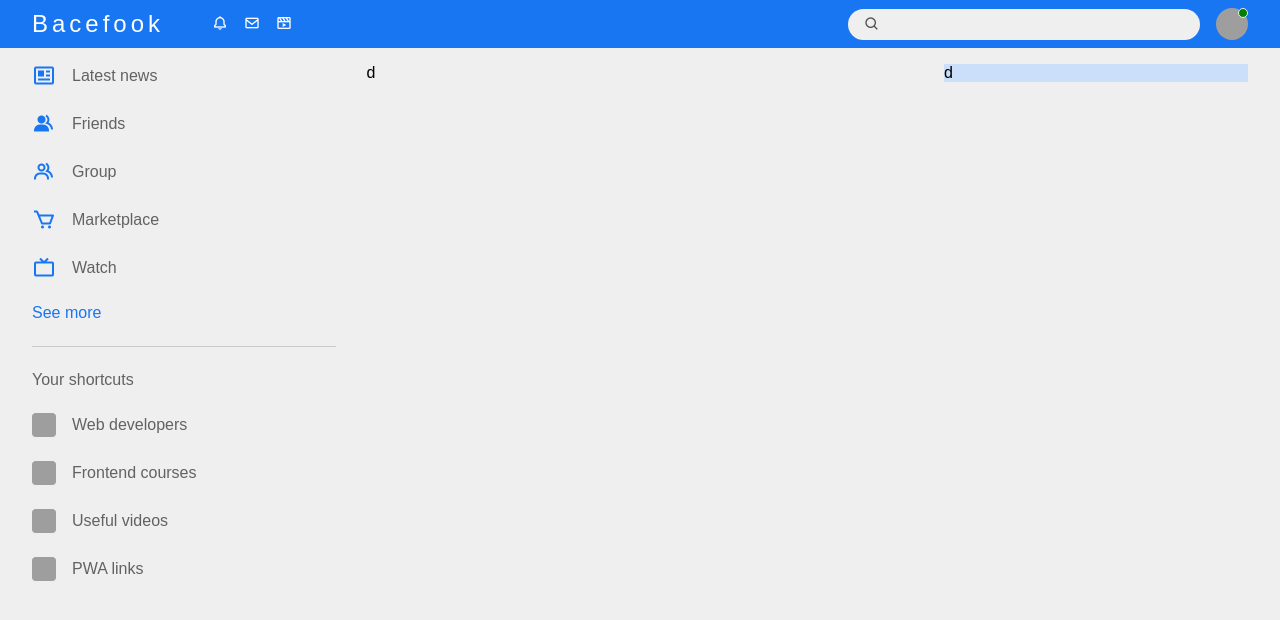
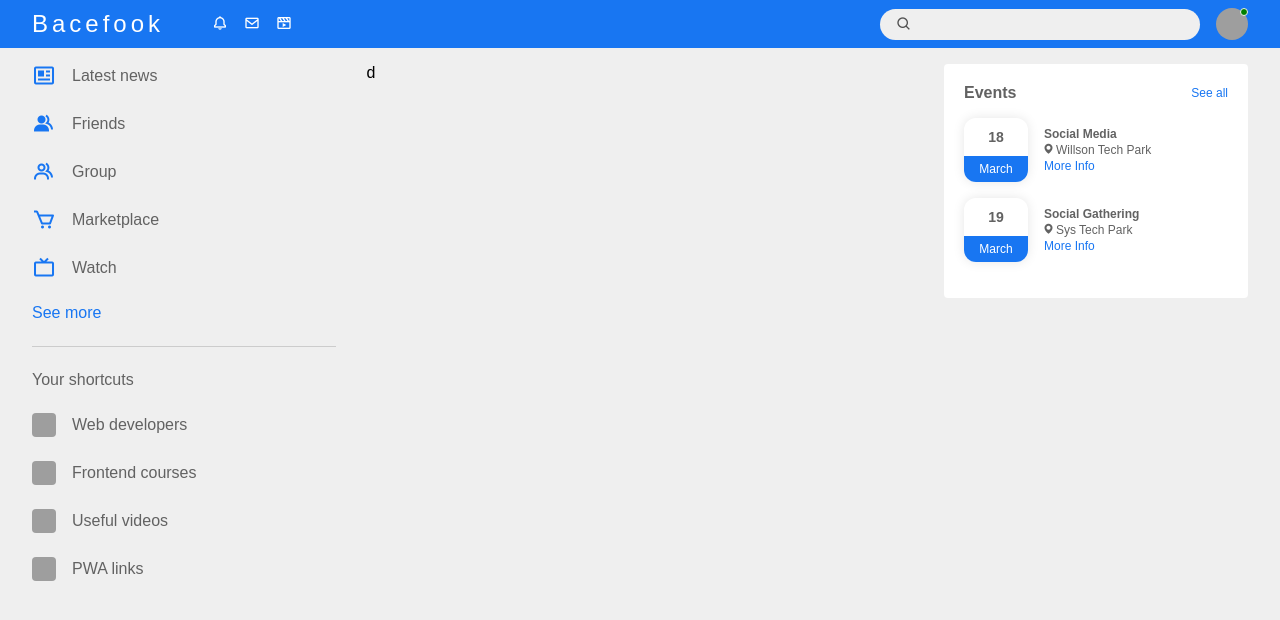
Before and after one commit to xdevtomix/desktop-fb-clone, a React (Vite) app: page / in a window 1280 px wide. Shown: the top 620 px of the page. Built offline with nearby package versions, Linux system fonts and the light colour scheme; grey boxes are pictures that could not be loaded.

Commit message:
right sidebar work 2

```diff
--- a/src/components/RightSidebar.jsx
+++ b/src/components/RightSidebar.jsx
@@ -2,7 +2,40 @@ import styled from "styled-components";
 
 export default function RightSidebar() {
     return (
-        <Container data-component="right-sidebar">d</Container>
+        <Container data-component="right-sidebar">
+
+            <EventsContainer>
+                <EventsHeader>
+                    <EventsTitle>Events</EventsTitle>
+                    <EventsSeeAll>See all</EventsSeeAll>
+                </EventsHeader>
+                <EventsBody>
+                    <Event>
+                        <EventLeftColumn>
+                            <h3>18</h3>
+                            <div>March</div>
+                        </EventLeftColumn>
+                        <EventRightColumn>
+                            <h4>Social Media</h4>
+                            <p><i className="bx bxs-map"></i>Willson Tech Park</p>
+                            <a>More Info</a>
+                        </EventRightColumn>
+                    </Event>
+                    <Event>
+                        <EventLeftColumn>
+                            <h3>19</h3>
+                            <div>March</div>
+                        </EventLeftColumn>
+                        <EventRightColumn>
+                            <h4>Social Gathering</h4>
+                            <p><i className="bx bxs-map"></i>Sys Tech Park</p>
+                            <a>More Info</a>
+                        </EventRightColumn>
+                    </Event>
+                </EventsBody>
+            </EventsContainer>
+
+        </Container>
     );
 }
 
@@ -11,5 +44,94 @@ const Container = styled.div`
     position: sticky;
     align-self: flex-start;
     top: 4rem;
-    background-color: #cbdffa;
+    background-color: #fff;
+    padding: 1.25rem;
+    border-radius: 0.25rem;
+    color: #626262;
 `;
+
+const EventsContainer = styled.div``;
+
+const EventsHeader = styled.div`
+    display: flex;
+    align-items: center;
+    justify-content: space-between;
+    margin-bottom: 1rem;
+`;
+
+const EventsTitle = styled.h4`
+    font-size: 1rem;
+    font-weight: 600;
+`;
+
+const EventsSeeAll = styled.span`
+    text-decoration: none;
+    color: #1876f2;
+    font-size: 0.75rem;
+`;
+
+const EventsBody = styled.div``;
+
+const Event = styled.div`
+    display: flex;
+    font-size: 0.75rem;
+    margin-bottom: 1rem;
+`;
+
+const EventLeftColumn = styled.div`
+    display: flex;
+    flex-direction: column;
+    justify-content: space-between;
+    width: 4rem;
+    height: 4rem;
+    border-radius: 0.75rem;
+    margin-right: 1rem;
+    text-align: center;
+    overflow: hidden;
+    position: relative;
+    box-shadow: 0 0 0.75rem rgba(0, 0, 0, 0.1);
+
+    h3 {
+        display: flex;
+        align-items: center;
+        justify-content: center;
+        height: 60%;
+    }
+
+    div {
+        background-color: #1876f2;
+        color: #fff;
+        height: 40%;
+        display: flex;
+        align-items: center;
+        justify-content: center;
+    }
+`;
+
+const EventRightColumn = styled.div`
+    display: flex;
+    flex-direction: column;
+    justify-content: space-around;
+    padding: 0.5rem 0;
+
+    h4 {
+        font-weight: 600;
+    }
+
+    p {
+        font-size: 0.75rem;
+        font-weight: 300;
+
+        i {
+            margin-left: -0.1rem;
+            margin-right: 0.1rem;
+        }
+    }
+
+    a {
+        text-decoration: none;
+        font-size: 0.75rem;
+        color: #1876f2;
+        cursor: pointer;
+    }
+`;
--- a/src/index.css
+++ b/src/index.css
@@ -2,6 +2,7 @@
   margin: 0;
   padding: 0;
   font-family: 'Poppins', sans-serif;
+  box-sizing: border-box;
 }
 
 body {
```
